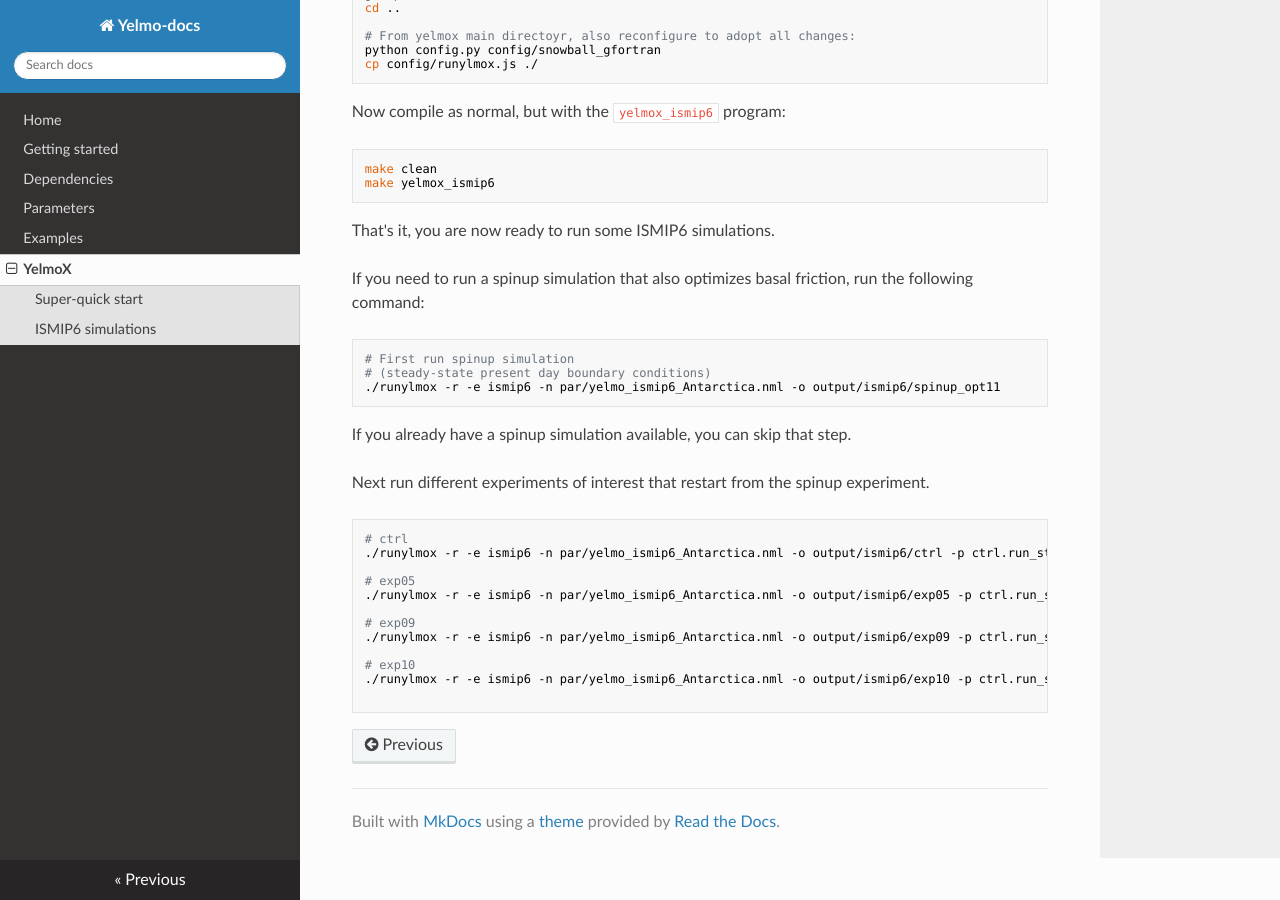
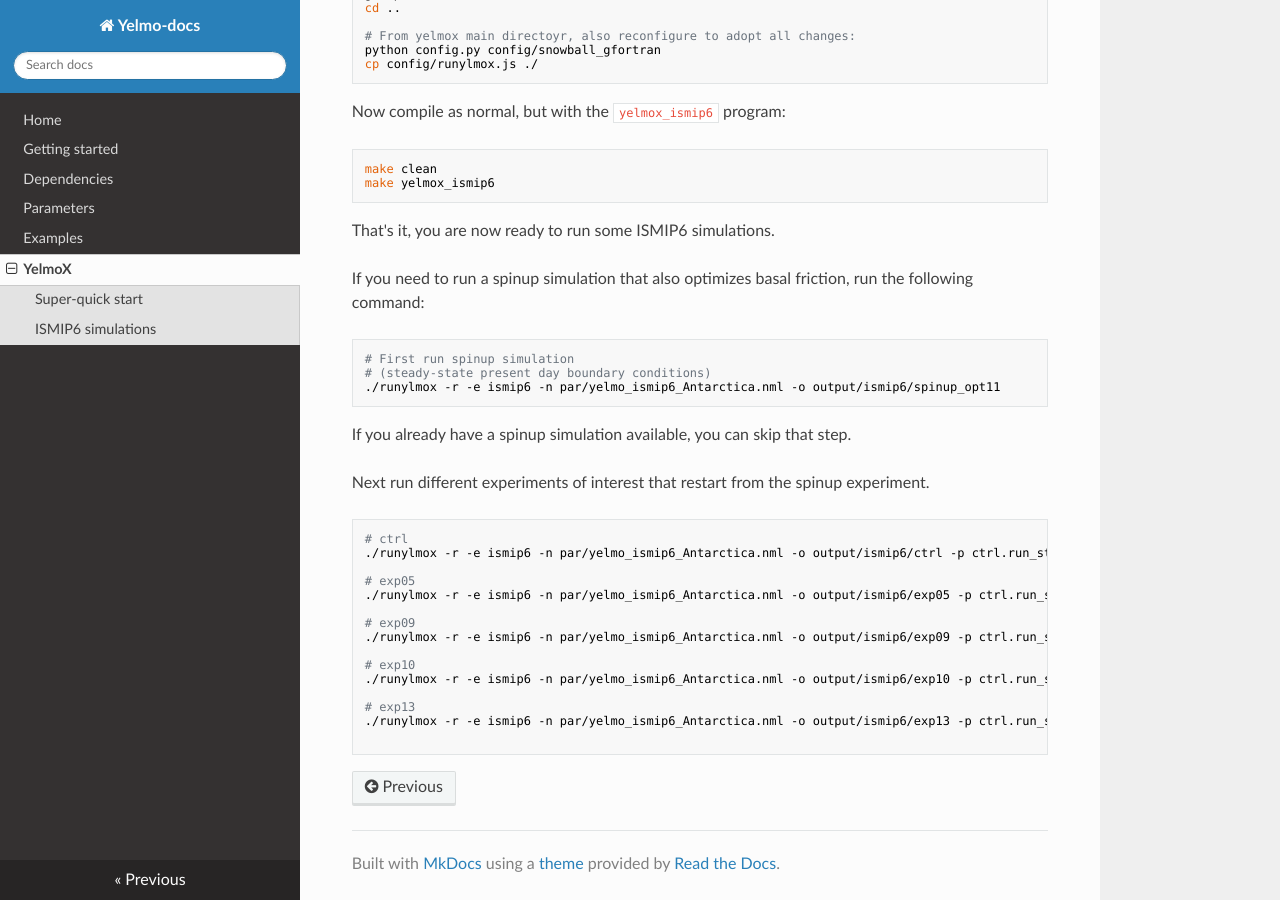
Before and after one commit to palma-ice/yelmo-docs, an MkDocs documentation site: the page built from docs/running-with-yelmox.md, in a window 1280 px wide and 900 px high, scrolled down 1783 px. Built offline with MkDocs 1.6.1, drawn with Linux system fonts in a browser that asks for light colours; nearby versions of some CDN libraries.

Commit message:
Added ismip6:exp13.

````diff
--- a/docs/running-with-yelmox.md
+++ b/docs/running-with-yelmox.md
@@ -89,4 +89,7 @@ Next run different experiments of interest that restart from the spinup experime
 # exp10
 ./runylmox -r -e ismip6 -n par/yelmo_ismip6_Antarctica.nml -o output/ismip6/exp10 -p ctrl.run_step="transient_proj" yelmo.restart="../spinup_opt11/yelmo_restart.nc" transient_proj.scenario="rcp85" tf_cor.name="dT_nl_5" marine_shelf.gamma_quad_nl=9620
 
+# exp13
+./runylmox -r -e ismip6 -n par/yelmo_ismip6_Antarctica.nml -o output/ismip6/exp13 -p ctrl.run_step="transient_proj" yelmo.restart="../spinup_opt11/yelmo_restart.nc" transient_proj.scenario="rcp85" tf_cor.name="dT_nl_pigl" marine_shelf.gamma_quad_nl=159000
+
 ```
````
